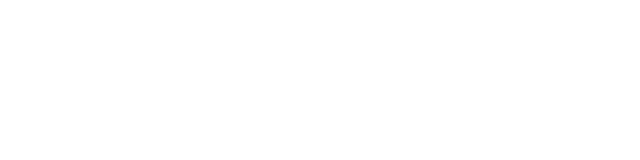
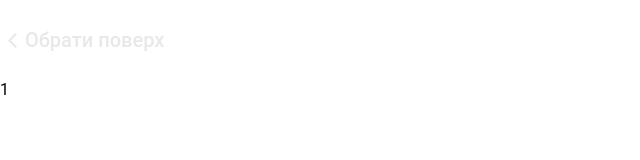
Before and after one commit to actpohabtNS/interactive-map, a React (Create React App) app: page /1 in a window 1280 px wide. Shown: the top 160 px of the page, without its empty margins (0-640 px from the left). Built offline with nearby package versions, Linux system fonts and the light colour scheme.

Commit message:
[ DONE ] going to floor's page on click

```diff
--- a/src/App.js
+++ b/src/App.js
@@ -6,13 +6,15 @@
 } from 'react-router-dom'
 
 import BuildingPage from './pages/BuildingPage'
+import FloorPage from './pages/FloorPage';
 import './App.css';
 
 function App() {
   return (
     <Router>
       <Switch>
-        <Route exact path="/" component={BuildingPage} />
+        <Route exact path="/" component={ BuildingPage } />
+        <Route path="/:floorId" component={ FloorPage } />
       </Switch>
     </Router>
   );
--- a/src/pages/BuildingPage.js
+++ b/src/pages/BuildingPage.js
@@ -1,7 +1,9 @@
 import React from 'react'
+
 import Header from '../components/Header'
 import Map from '../components/Map'
 import FloorItem from '../components/FloorItem'
+import CustomLink from '../components/CustomLink'
 
 const floorsData = require('../data/floors.json')
 
@@ -17,7 +19,9 @@
       <div className="sf-block">
         <Map className="sf-map"/>
         <div className="sf-floors-list">
-          { floorsData.map(floor => <FloorItem floorNum={ floor.num } floorText={ floor.description } />) }
+          { floorsData.map(floor => <CustomLink key={ floor.id } to={`/${floor.id}`} className="fi-block">
+              <FloorItem floorNum={ floor.num } floorText={ floor.description } />
+            </CustomLink> ) }
         </div>
       </div>
     </div>
--- /dev/null
+++ b/src/pages/FloorPage.js
@@ -0,0 +1,18 @@
+import React from 'react'
+import { useParams } from 'react-router-dom'
+import Header from '../components/Header'
+
+const FloorPage = ({ style }) => {
+  const { floorId } = useParams();
+
+  return (
+    <div>
+      <Header
+        backText="Обрати поверх"
+      />
+      <span>{ floorId }</span>
+    </div>
+  )
+}
+
+export default FloorPage;
```
